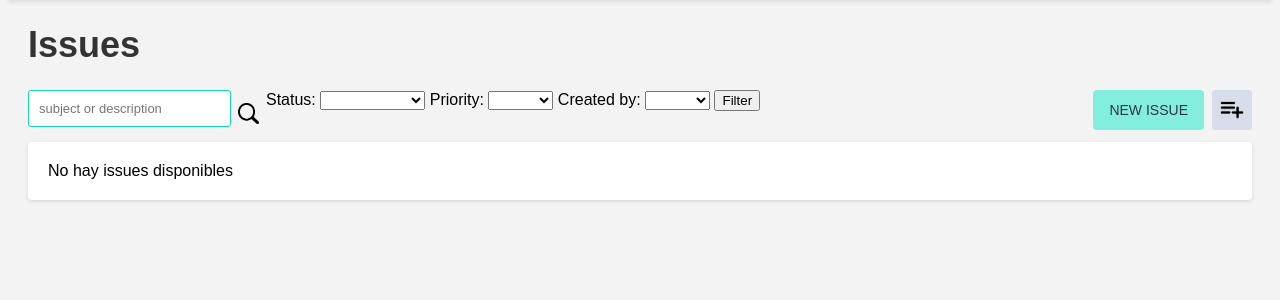
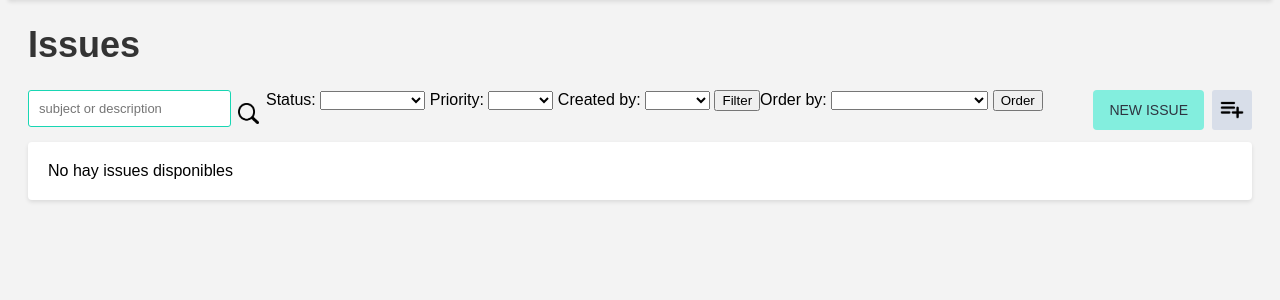
Before and after one commit to ASWPROJECT/BackEnd, a Django app: page / in a window 1280 px wide. Shown: the part 116-416 px from the top of the page. Run offline with Django 4.2, Linux system fonts and the light colour scheme; the visitor is signed in with stand-in values (Sample User, id 1); data comes from the database, SQL or seed files in the repository; data that the repository does not hold is empty.

Commit message:
ordering

```diff
--- a/issues/api.py
+++ b/issues/api.py
@@ -7,7 +7,11 @@ class IssuesView(generics.ListCreateAPIView):
     serializer_class = serializers.IssueSerializer
 
     def get_queryset(self):
-        queryset = models.Issue.objects.all()
+        order_by = self.request.query_params.get('order_by')
+        if order_by is not None:
+            queryset = models.Issue.objects.all().order_by(order_by)
+        else:
+            queryset = models.Issue.objects.all()
 
         q = self.request.query_params.get('q')
         if q is not None:
--- a/issues/templates/issues.html
+++ b/issues/templates/issues.html
@@ -63,6 +63,16 @@
 
           <input type="submit" value="Filter">
         </form>
+        <form class="ordering-form" method="GET" action="http://127.0.0.1:8000">
+          <label for="order_by">Order by:</label>
+          <select id="order_by" name="order_by">
+              <option value=""></option>
+              <option value="Subject">Subject ascending</option>
+              <option value="-Subject">Subject descending</option>
+              <option value="Created_at">Created at ascending</option>
+              <option value="-Created_at">Created at descending</option>
+          </select>
+          <input type="submit" value="Order">
       </div>
       <div class="new-issue">
         <button class="new-issue-btn" onclick="window.location.href='/newIssues/'">NEW ISSUE</button>
--- a/issues/views.py
+++ b/issues/views.py
@@ -32,6 +32,10 @@ def issues_view(request):
     creator = params.get('creator', '')
     if creator != '':
         url = url + "&creator=" + creator
+
+    order_by = params.get('order_by', '')
+    if order_by != '':
+        url = url + "&order_by=" + order_by
     # Hacer la solicitud GET a la API
     print(url)
     response = requests.get(url)
```
